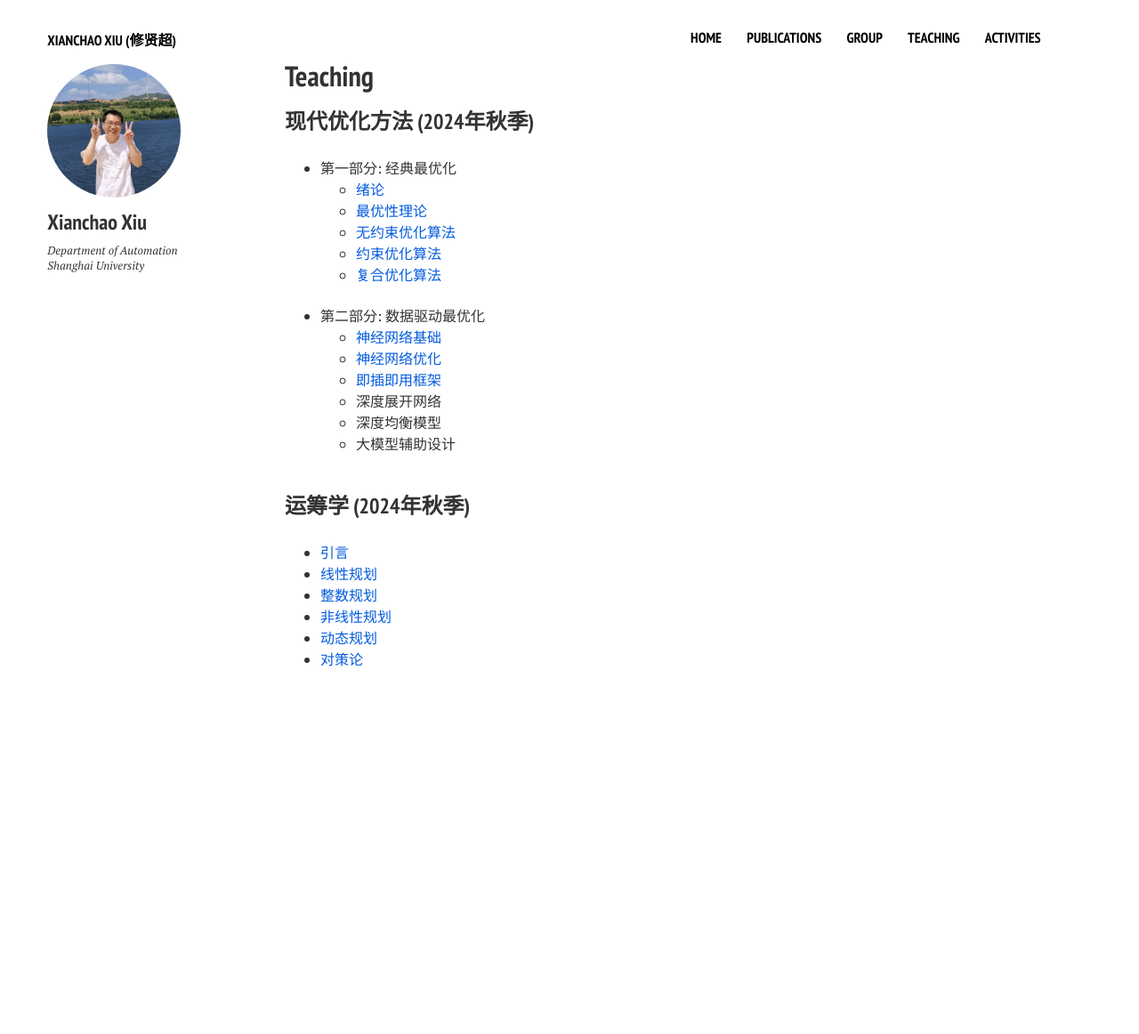
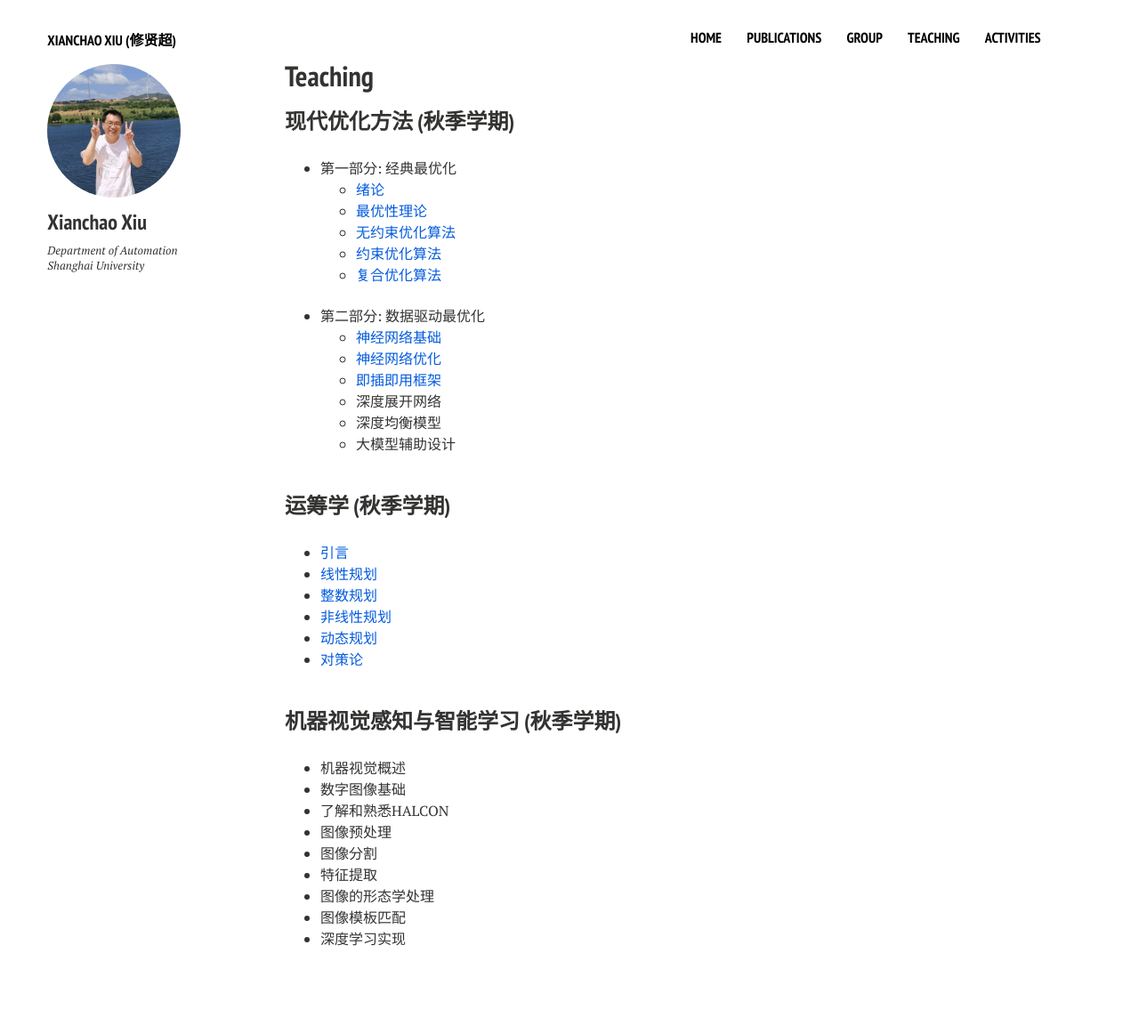
Before and after one commit to xianchaoxiu/xianchaoxiu.github.io, a Jekyll site: the page built from teaching/index.md, in a window 1280 px wide. Shown: the whole page at 89% size. Built offline with Jekyll 4.4.1, drawn with Linux system fonts in a browser that asks for light colours; nearby versions of some CDN libraries; before the commit the page ends 900 px from its top, so only the background shows below that.

Commit message:
Update index.md

```diff
--- a/teaching/index.md
+++ b/teaching/index.md
@@ -9,7 +9,7 @@ share: false
 
 
 
-### 现代优化方法 (2024年秋季)
+### 现代优化方法 (秋季学期)
 
 - 第一部分: 经典最优化  <br>
   - <a href="../teaching/现代优化方法/绪论.pdf" class="textlink" target="_blank">绪论 </a> <br>
@@ -30,7 +30,7 @@ share: false
 
 
 
-### 运筹学 (2024年秋季)
+### 运筹学 (秋季学期)
 
 - <a href="../teaching/运筹学/引言.pdf" class="textlink" target="_blank">引言 </a> <br>
 - <a href="../teaching/运筹学/线性规划.pdf" class="textlink" target="_blank">线性规划  </a> <br>
@@ -38,3 +38,16 @@ share: false
 - <a href="../teaching/运筹学/非线性规划.pdf" class="textlink" target="_blank">非线性规划 </a> <br>
 - <a href="../teaching/运筹学/动态规划.pdf" class="textlink" target="_blank">动态规划 </a> <br>
 - <a href="../teaching/运筹学/对策论.pdf" class="textlink" target="_blank">对策论 </a> <br><br>
+
+
+### 机器视觉感知与智能学习 (秋季学期)
+
+- 机器视觉概述 <br>
+- 数字图像基础 <br>
+- 了解和熟悉HALCON <br>
+- 图像预处理 <br>
+- 图像分割 <br>
+- 特征提取 <br>
+- 图像的形态学处理 <br>
+- 图像模板匹配 <br>
+- 深度学习实现 <br>
```
